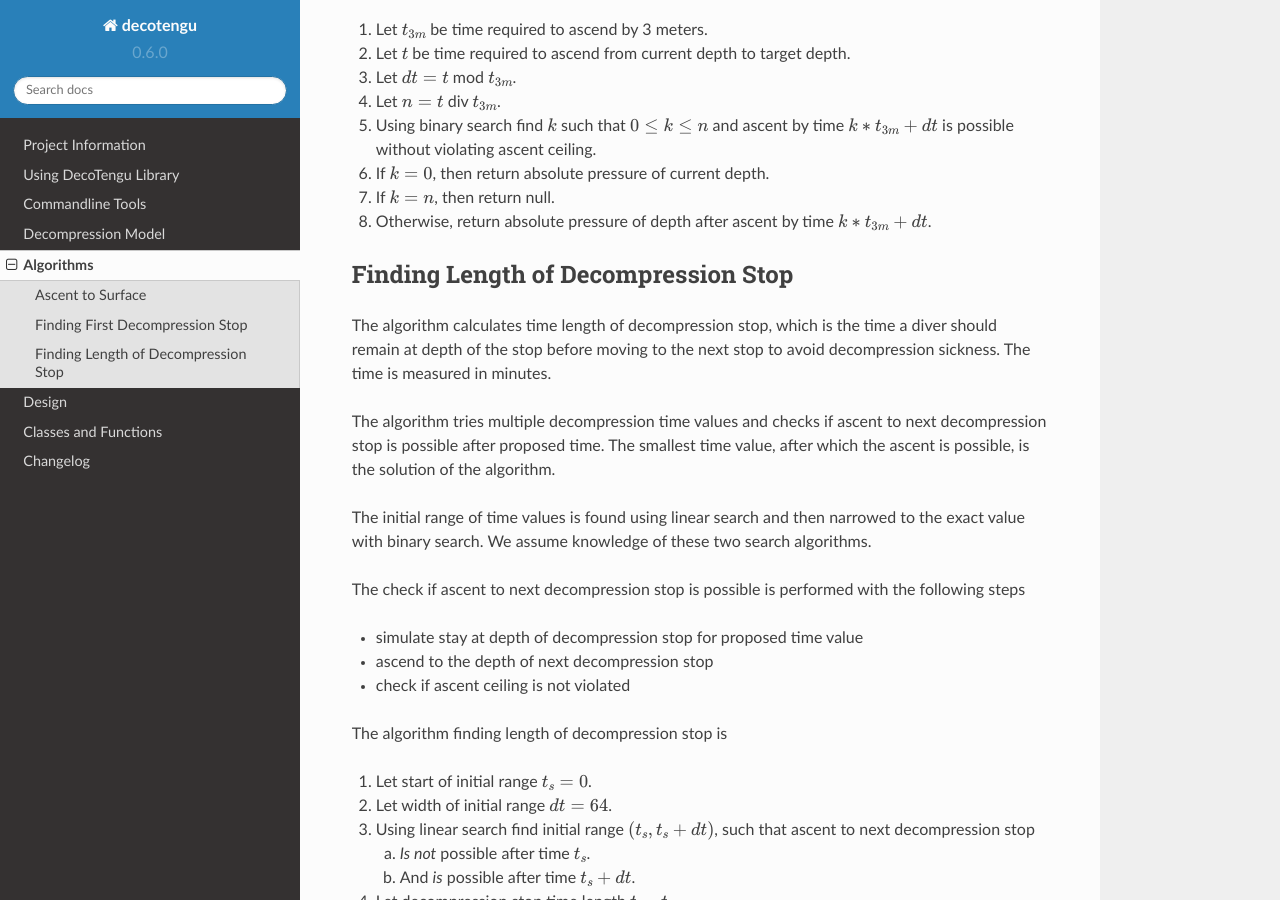
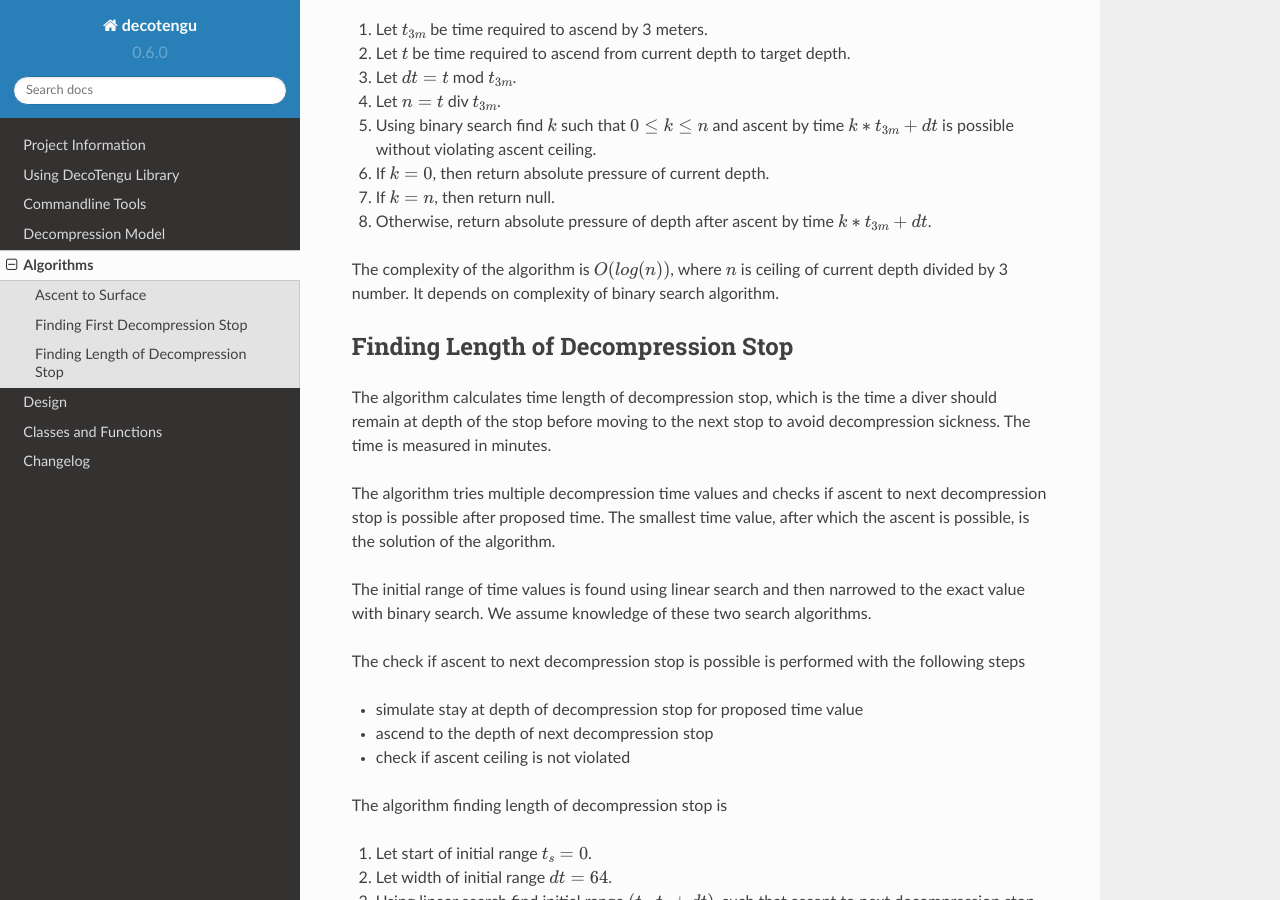
Before and after one commit to gully/decotengu, a Sphinx documentation site: the page built from doc/algo.rst, in a window 1280 px wide and 900 px high, scrolled down 2966 px. Built offline with Sphinx 7.4.7 and the Read the Docs theme 2.0.0, drawn with Linux system fonts in a browser that asks for light colours.

Commit message:
- added algorithm complexity information to the description of algorithm   finding first decompression stop

```diff
--- a/doc/algo.rst
+++ b/doc/algo.rst
@@ -159,6 +159,10 @@ The algorithm finding first decompression stop is
 #. Otherwise, return absolute pressure of depth after ascent by time
    :math:`k * t_{3m} + dt`.
 
+The complexity of the algorithm is :math:`O(log(n))`, where :math:`n` is
+ceiling of current depth divided by 3 number. It depends on complexity
+of binary search algorithm.
+
 Finding Length of Decompression Stop
 ------------------------------------
 The algorithm calculates time length of decompression stop, which is the
```
